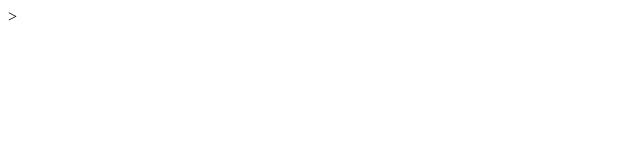
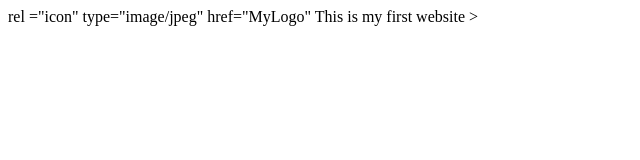
Before and after one commit to Harshamasina/ecommerce, a plain HTML site: page index.html in a window 1280 px wide. Shown: the whole page, without its empty margins (0-640 px from the left). Drawn offline with Linux system fonts and the light colour scheme.

Commit message:
updated index.html

```diff
--- a/index.html
+++ b/index.html
@@ -1,7 +1,9 @@
 <html>
     <head>
-        <title>
-            My Website
-        </title>>
-        </head>
-    <html>
+        <title> My Website </title>
+        <link>rel ="icon" type="image/jpeg" href="MyLogo"</link>
+    </head>
+    <body>
+        This is my first website
+    </body>
+</html>>
```
Also changed, not shown: Images/MyLogo.JPG (added).
